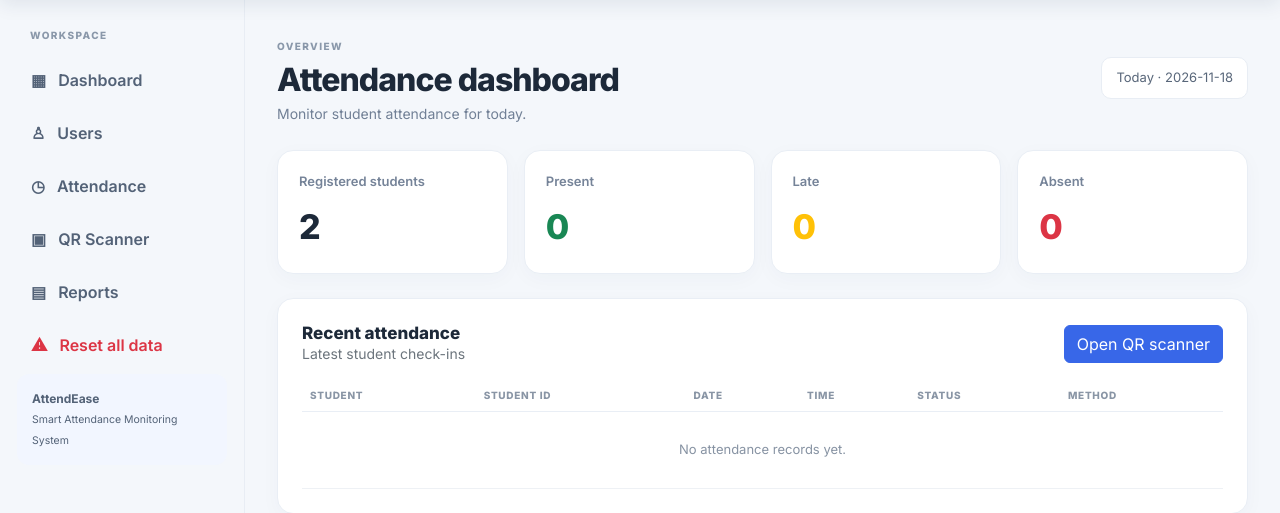
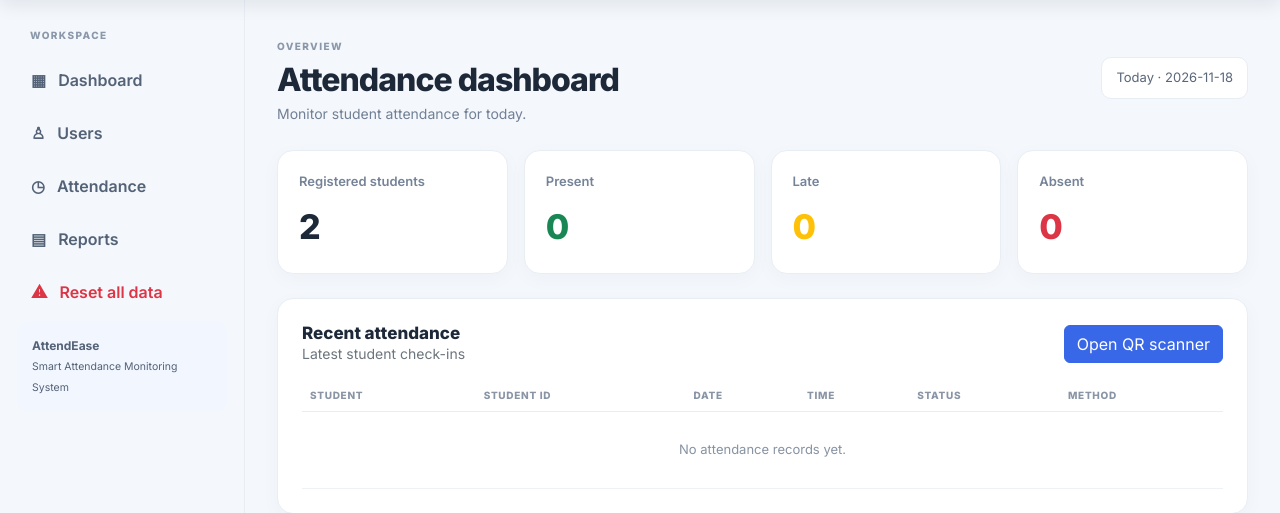
Before and after one commit to emsterjohn/attendease, a Flask app: page /dashboard in a window 1280 px wide. Shown: the part 68-581 px from the top of the page. Run offline with Flask 3, Linux system fonts and the light colour scheme; the visitor is signed in with stand-in values (Sample User, id 1); data comes from the database, SQL or seed files in the repository; data that the repository does not hold is empty.

Commit message:
Polish left navigation and remove standalone QR scanner menu

```diff
--- a/templates/base.html
+++ b/templates/base.html
@@ -28,7 +28,6 @@
       {% if current_user.role in ['admin','teacher'] %}
         <a href="{{ url_for('students') }}" class="side-link">♙ <span>Users</span></a>
         <a href="{{ url_for('attendance') }}" class="side-link">◷ <span>Attendance</span></a>
-        <a href="{{ url_for('scan') }}" class="side-link">▣ <span>QR Scanner</span></a>
         <a href="{{ url_for('reports') }}" class="side-link">▤ <span>Reports</span></a>
         {% if current_user.role == "admin" %}<button type="button" class="side-link w-100 text-start border-0 bg-transparent text-danger" data-bs-toggle="modal" data-bs-target="#resetDataModal">⚠ <span>Reset all data</span></button>{% endif %}
       {% else %}
```
